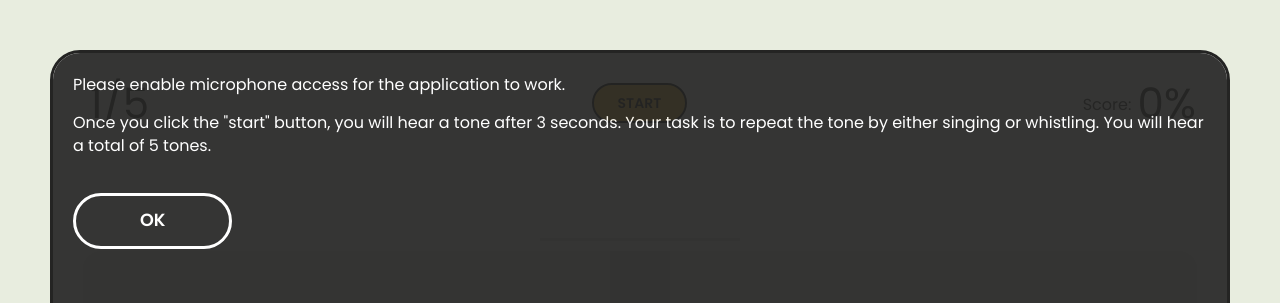
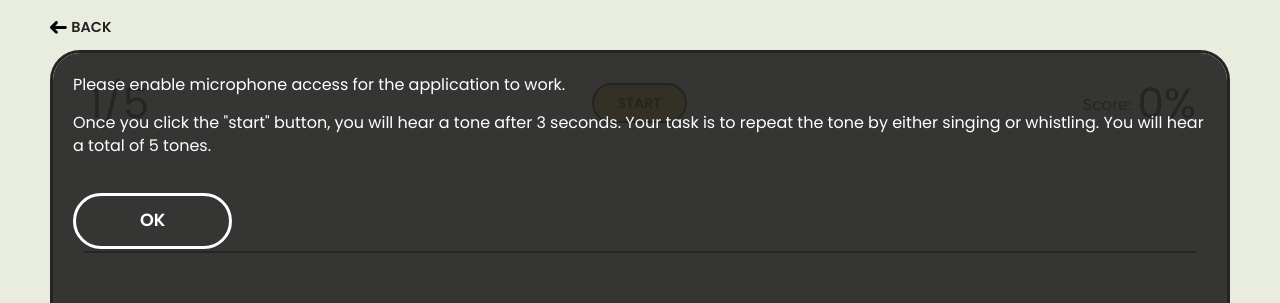
Before and after one commit to MrDzi/perfect-pitch, a React app in the folder client/: page /sing in a window 1280 px wide. Shown: the top 303 px of the page. Built offline with nearby package versions, Linux system fonts and the light colour scheme; no server answers.

Commit message:
add singing styles

```diff
--- a/client/src/pages/singing/index.tsx
+++ b/client/src/pages/singing/index.tsx
@@ -110,8 +110,8 @@ const Singing = (): ReactElement => {
   }
 
   return (
-    <PageWrapper>
-      <div className="flex flex-column full-size">
+    <PageWrapper withBackButton>
+      <div className="singing">
         {instructionsSeen !== true ? (
           <div className="instructions-overlay">
             <p>Please enable microphone access for the application to work.</p>
--- a/client/src/pages/singing/singing.scss
+++ b/client/src/pages/singing/singing.scss
@@ -1,3 +1,11 @@
+.singing {
+  flex-direction: column;
+  width: 100%;
+  display: flex;
+  flex-direction: column;
+  flex-grow: 1;
+}
+
 .instructions-overlay {
   position: absolute;
   background-color: var(--dark-black);
```
